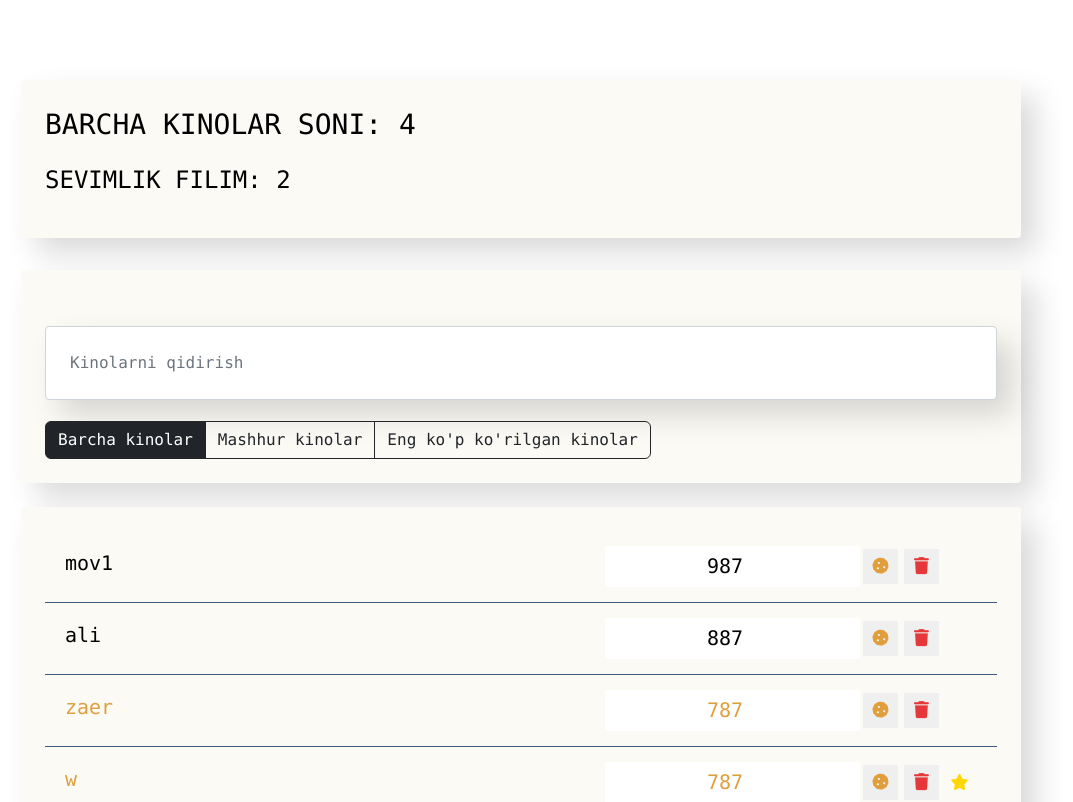
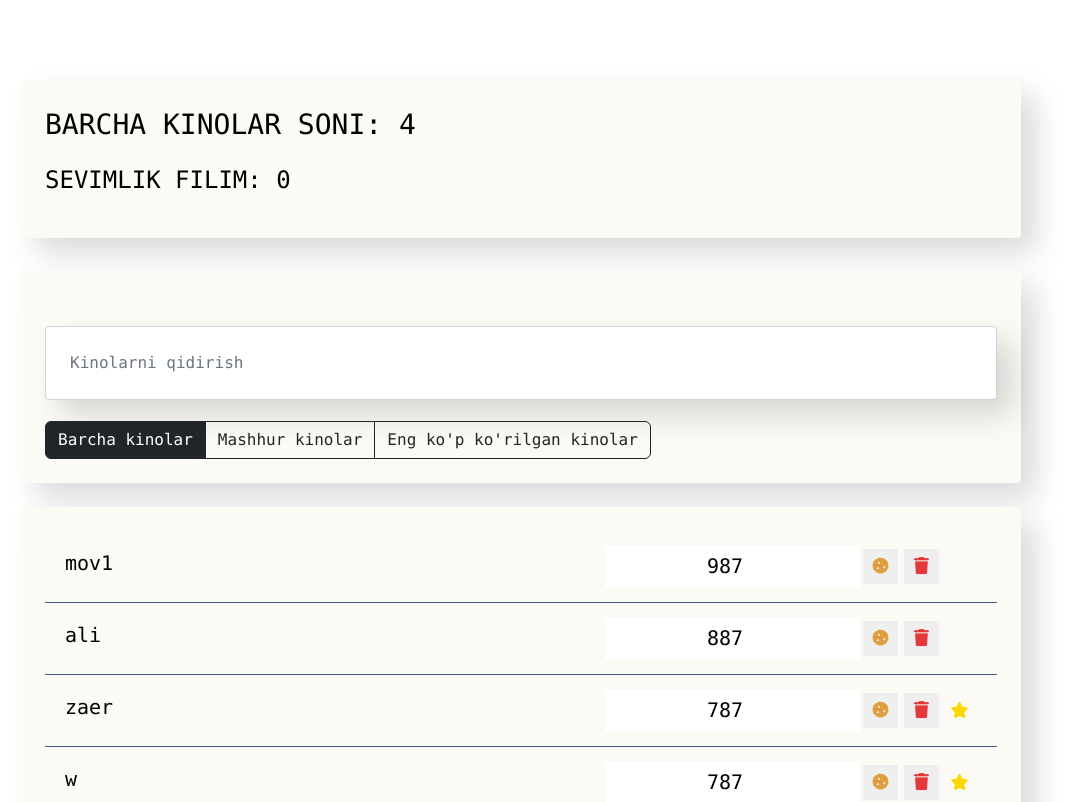
Before and after one commit to Mrkhan14/React-App-01, a React (Create React App) app: page / in a window 1280 px wide. Shown: the top 802 px of the page, without its empty margins (119-1192 px from the left). Built offline with nearby package versions, Linux system fonts and the light colour scheme.

Commit message:
#21. Filter komponenti

```diff
--- a/src/components/app-filter/app-filter.js
+++ b/src/components/app-filter/app-filter.js
@@ -1,19 +1,36 @@
 import './app-filter.css'
 
-const AppFilter = () => {
+const AppFilter = ({updatefilterHandelerr, filterr}) => {
 	return (
 		<div className='btn-group'>
-			<button className='btn btn-dark' type='button'>
-				Barcha kinolar
-			</button>
-			<button className='btn btn-outline-dark' type='button'>
-				Mashhur kinolar
-			</button>
-			<button className='btn btn-outline-dark' type='button'>
-				Eng ko'p ko'rilgan kinolar
-			</button>
+			{btnsArr.map(btn=> (
+				// btn-outline-dark btn  btn-dark
+				<button
+					key={btn.name}
+					onClick={() => updatefilterHandelerr(btn.name)}
+					className={`btn ${filterr === btn.name ? 'btn-dark' : 'btn-outline-dark btn'}`}
+					type='button'
+				>
+					{btn.lable}
+				</button>
+			))}
 		</div>
 	)
 }
 
+const btnsArr = [
+	{
+		name: 'all',
+		lable: 'Barcha kinolar'
+	},
+	{
+		name: 'popular',
+		lable: 'Mashhur kinolar'
+	},
+	{
+		name: 'mostViewrs',
+		lable: 'Eng ko\'p ko\'rilgan kinolar'
+	},
+]
+
 export default AppFilter
--- a/src/components/app/App.js
+++ b/src/components/app/App.js
@@ -14,10 +14,11 @@ class App extends  Component{
 			data2: [
 				{ id: 1, name: "mov1", viewers: 987, like: false, favourite: false},
 				{ id: 2, name: "ali", viewers: 887, like: false, favourite: false},
-				{ id: 3, name: "zaer", viewers: 787, like: false, favourite: true},
-				{ id: 4, name: "w", viewers: 787, like: true, favourite: true}
+				{ id: 3, name: "zaer", viewers: 787, like: true, favourite: false},
+				{ id: 4, name: "w", viewers: 787, like: true, favourite: false}
 			],
-			term: ''
+			term: '',
+			filter: 'all'
 
 		}
 	}
@@ -73,18 +74,35 @@ class App extends  Component{
 		})
 	}
 
+	filterHandeler = (arr, filter) => {
+		switch (filter){
+			case 'popular':
+				return arr.filter(c => c.like)
+			case 'mostViewrs':
+				return arr.filter(c => c.viewers > 800)
+			default:
+				return arr
+		}
+	}
+
+	// updatefilterHandeler = filter =>this.setState({filter})
+	updatefilterHandeler = (filter) => {
+		this.setState({
+			filter: filter
+		})
+	}
 	render() {
-		const {data2, term} = this.state
+		const {data2, term, filter} = this.state
 		const allmoviesCount = data2.length
 		const favouriteMMoviesCount = data2.filter(c => c.favourite).length
-		const visibleData = this.searchHandeler(data2, term)
+		const visibleData = this.filterHandeler(this.searchHandeler(data2, term), filter)
 		return (
 			<div className='app font-monospace'>
 				<div className='content'>
 					<AppInfo  allMoviesCount={allmoviesCount} favouriteMoviesCount={favouriteMMoviesCount} />
 					<div className='search-panel'>
 						<SearchPanel  updateTermHandelerr={this.updateTermHandeler}/>
-						<AppFilter />
+						<AppFilter  filterr={filter} updatefilterHandelerr={this.updatefilterHandeler}/>
 					</div>
 					<MovieList
 						data={visibleData}
```
